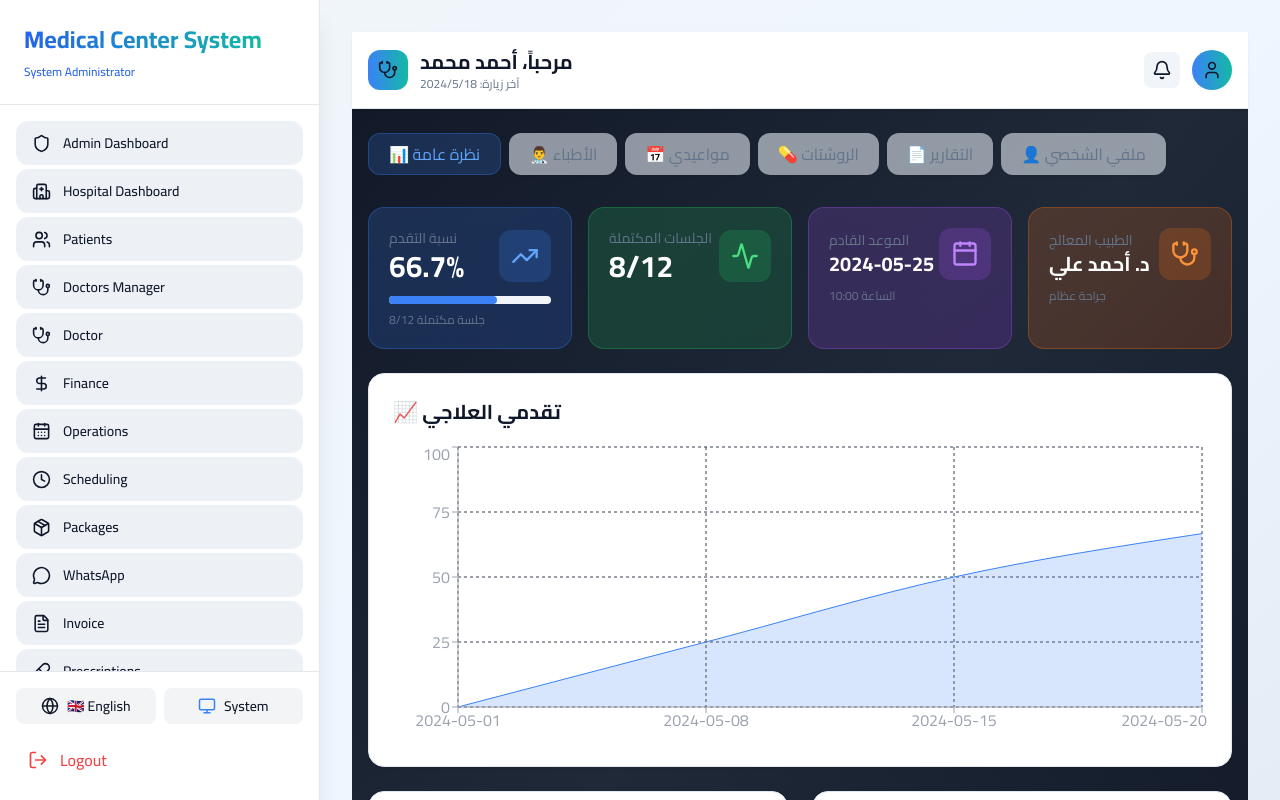
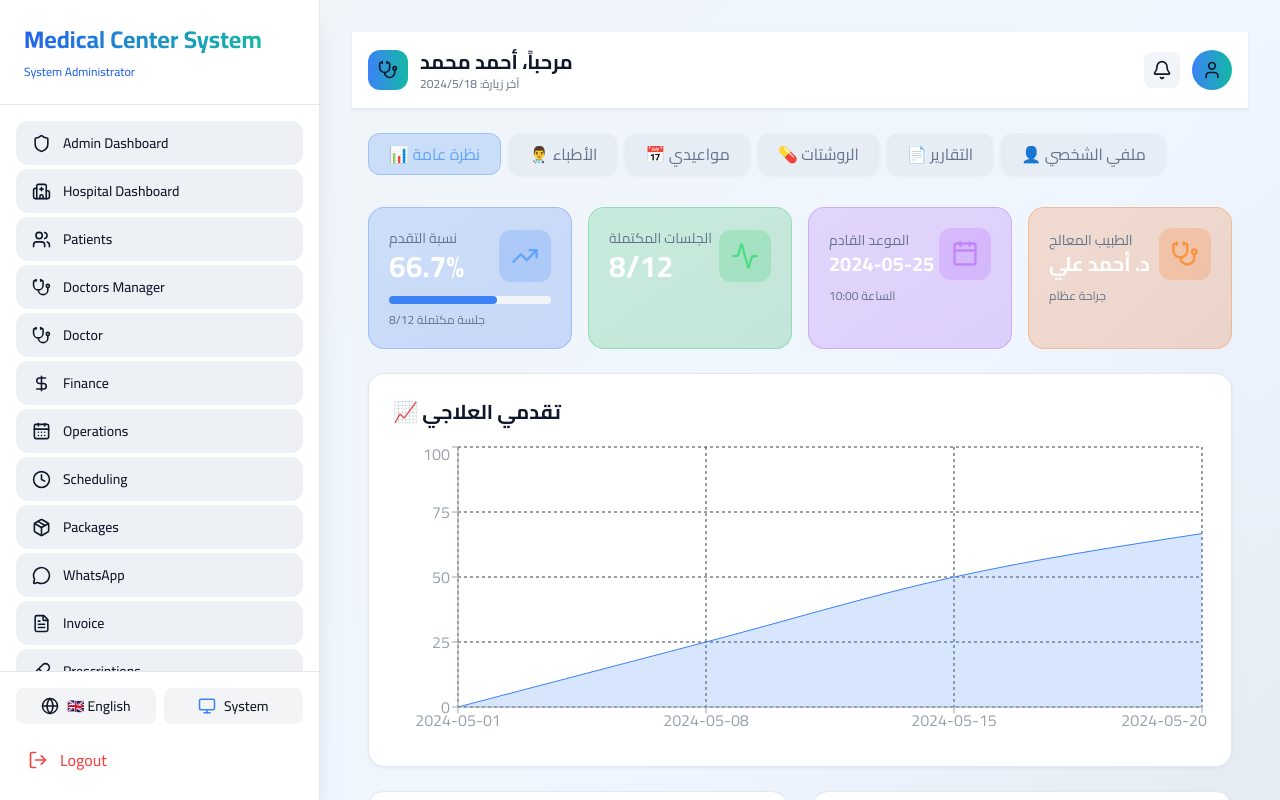
Before and after one commit to Islam412/MCSOS-System, a React (Vite) app: page /patient-dashboard in a window 1280 px wide. Shown: the top 800 px of the page. Built offline with nearby package versions, Linux system fonts and the light colour scheme; sample sign-in values are in the browser's storage.

Commit message:
update style dark and whit mode

```diff
--- a/src/pages/dashboard/PatientDashboard.jsx
+++ b/src/pages/dashboard/PatientDashboard.jsx
@@ -587,7 +587,7 @@
   }
 
   return (
-    <div className="min-h-screen bg-gradient-to-br from-gray-900 via-gray-800 to-gray-900">
+    <div className="min-h-screen bg-gradient-to-br from-slate-100 via-blue-50 to-slate-200 dark:from-gray-900 dark:via-gray-800 dark:to-gray-900 transition-colors duration-300">
       {/* Header */}
       <header className="bg-gray-800/80 backdrop-blur-md border-b border-gray-700 sticky top-0 z-30">
         <div className="container mx-auto px-4 py-4">
```
